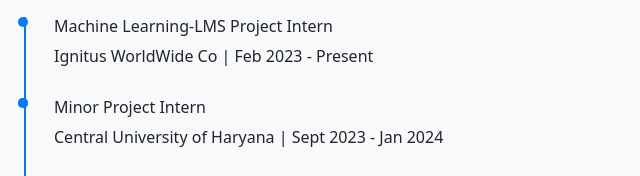
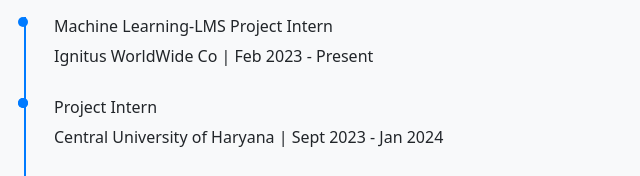
Before and after one commit to yash-raj202134/portfolio, a plain HTML site: page index.html in a window 1280 px wide. Shown: the part 2408-2584 px from the top of the page, 628-1268 px from the left. Drawn offline with nearby package versions, Linux system fonts and the light colour scheme.

Commit message:
about me error fixed

```diff
--- a/index.html
+++ b/index.html
@@ -190,7 +190,7 @@
             </li>
             <li>
             <li>
-              <h6>Minor Project Intern</h6>
+              <h6>Project Intern</h6>
               <p>Central University of Haryana | Sept 2023 - Jan 2024</p>
             </li>
             <li>
```
